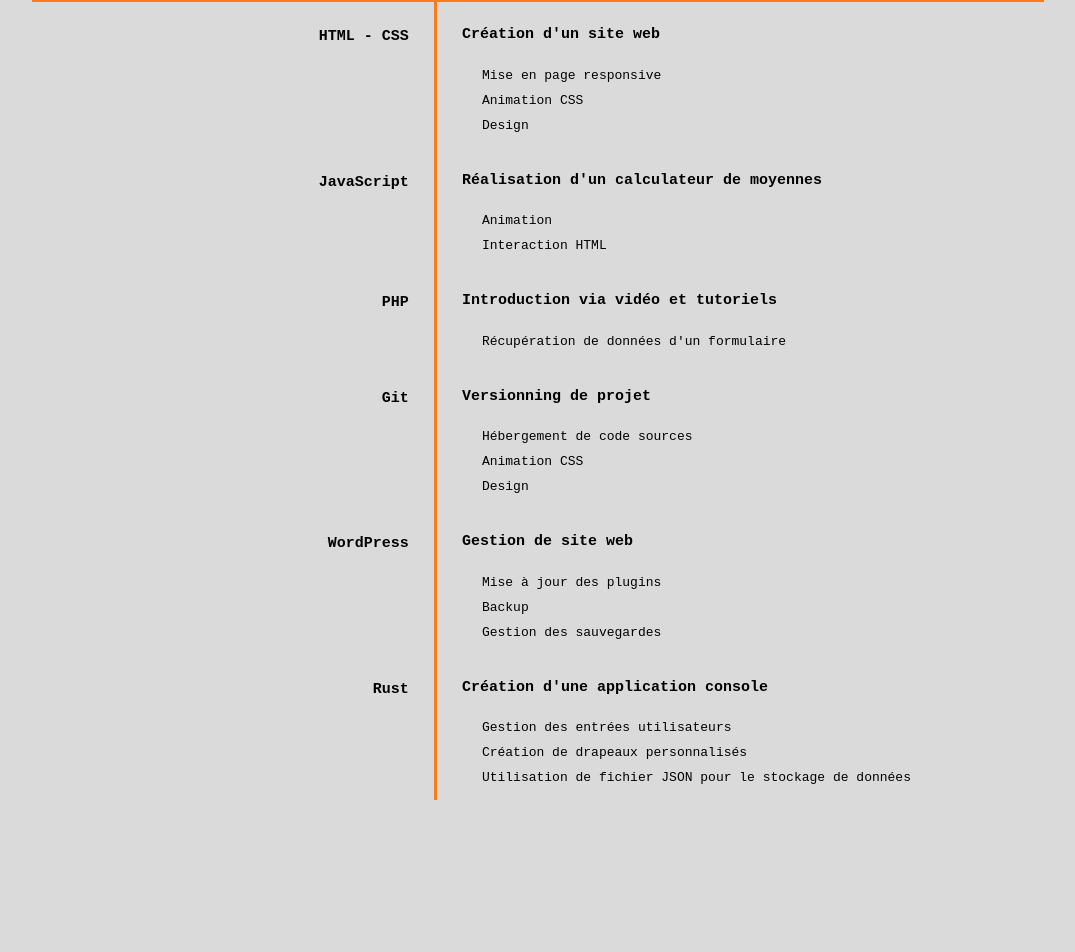
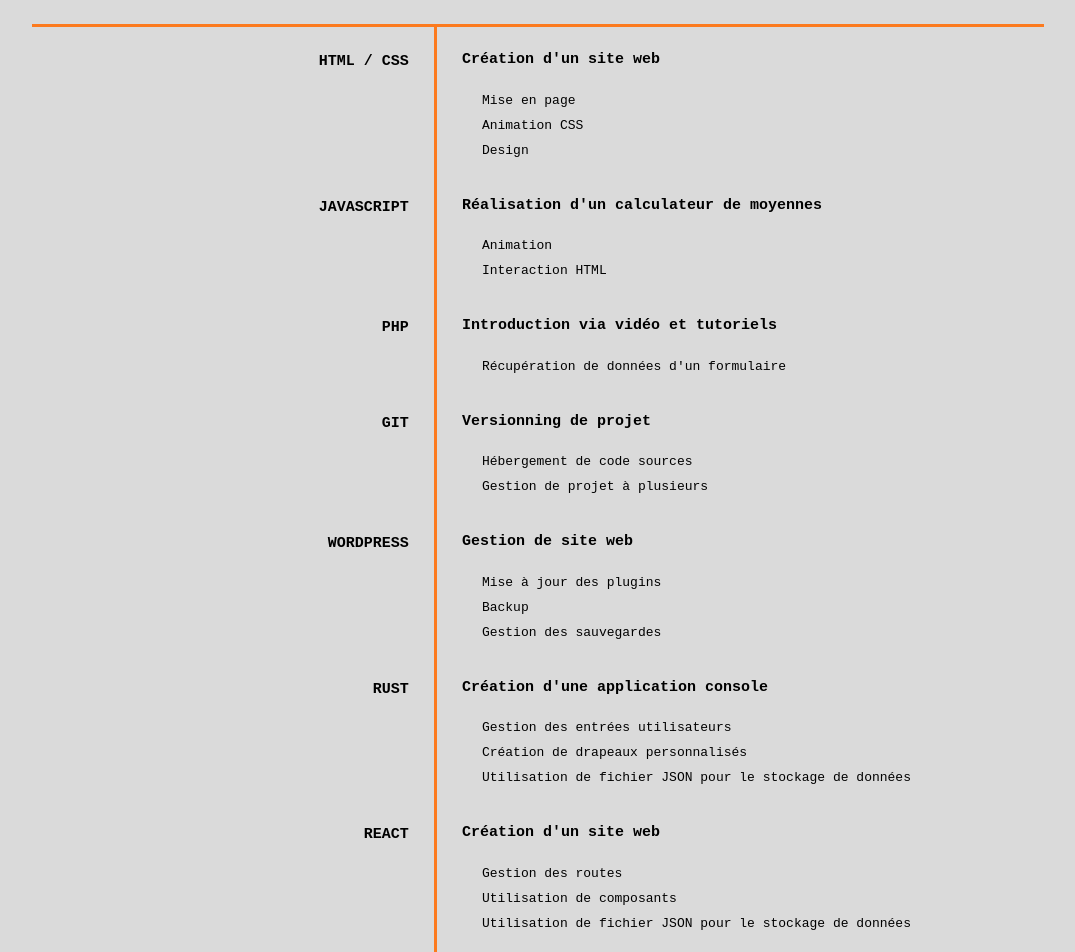
Before and after one commit to ColinRgm/myReactPortfolio, a React (Vite) app: page /parcours in a window 1280 px wide. Shown: the part 932-1884 px from the top of the page, without its empty margins (102-1177 px from the left). Before the commit the page ends 1832 px from the top, so only its background shows below. Built offline with nearby package versions, Linux system fonts and the light colour scheme.

Commit message:
refactor: move the data for skills and parcours in two differents json files

```diff
--- /dev/null
+++ b/src/datas/Parcours/Parcours.json
@@ -0,0 +1,40 @@
+[
+  {
+    "information": "Depuis Août 2021",
+    "title": "Apprenti Informaticien développement d'application",
+    "description": [
+      "Jobtrek School, Lausanne (1ère année) \n",
+      "E-Novinfo, Marin-Epagnier (2ème et 3ème année) \n",
+      "Solutions KLÄY, Chavornay (3ème année) \n",
+      "Jobtrek School, Lausanne (4ème année)"
+    ]
+  },
+  {
+    "information": "Janvier 2019 - Juillet 2021",
+    "title": "Mesure d'insertion",
+    "description": [
+      "Jobtrek, Yverdon-les-Bains \n",
+      "Jobtrek, Morges"
+    ]
+  },
+  {
+    "information": "Août 2017 - Avril 2018",
+    "title": "Apprenti Peintre en carrosserie",
+    "description": "Carosserie David Piguet, Le Brassus"
+  },
+  {
+    "information": "Septembre 2016 - Février 2017",
+    "title": "Séjour linguistique",
+    "description": "EF, Brisbane"
+  },
+  {
+    "information": "Août 2015 - Juin 2016",
+    "title": "Apprenti Dessinateur en microtechnique",
+    "description": "ETVJ, Le Sentier"
+  },
+  {
+    "information": "Juin 2015",
+    "title": "Fin de scolarité",
+    "description": "École secondaire, Le Sentier (VSO)"
+  }
+]
--- /dev/null
+++ b/src/datas/Parcours/Skills.json
@@ -0,0 +1,67 @@
+[
+  {
+    "information": "HTML / CSS",
+    "title": "Création d'un site web",
+    "description": [
+      "Mise en page \n",
+      "Animation CSS \n",
+      "Design"
+    ]
+  },
+  {
+    "information": "JAVASCRIPT",
+    "title": "Réalisation d'un calculateur de moyennes",
+    "description": [
+      "Animation \n",
+      "Interaction HTML"
+    ]
+  },
+  {
+    "information": "PHP",
+    "title": "Introduction via vidéo et tutoriels",
+    "description": "Récupération de données d'un formulaire"
+  },
+  {
+    "information": "GIT",
+    "title": "Versionning de projet",
+    "description":[
+      "Hébergement de code sources \n",
+      "Gestion de projet à plusieurs"
+    ]
+  },
+  {
+    "information": "WORDPRESS",
+    "title": "Gestion de site web",
+    "description": [
+      "Mise à jour des plugins \n",
+      "Backup \n",
+      "Gestion des sauvegardes"
+    ]
+  },
+  {
+    "information": "RUST",
+    "title": "Création d'une application console",
+    "description": [
+      "Gestion des entrées utilisateurs \n",
+      "Création de drapeaux personnalisés \n",
+      "Utilisation de fichier JSON pour le stockage de données"
+    ]
+  },
+  {
+    "information": "REACT",
+    "title": "Création d'un site web",
+    "description": [
+      "Gestion des routes \n",
+      "Utilisation de composants \n",
+      "Utilisation de fichier JSON pour le stockage de données"
+    ]
+  },
+  {
+    "information": "REACT NATIVE",
+    "title": "Création d'une application mobile (en cours)",
+    "description": [
+      "Création de page \n",
+      "Design"
+    ]
+  }
+]
--- a/src/pages/ParcoursPage.jsx
+++ b/src/pages/ParcoursPage.jsx
@@ -1,5 +1,9 @@
 // Import des composants
 import MyParcours from "../components/parcoursComponents/MyParcours.jsx";
+
+//Import de datas
+import skills from "../datas/Parcours/Skills.json";
+import parcours from "../datas/Parcours/Parcours.json";
 
 function ParcoursPage() {
 
@@ -31,46 +35,17 @@
 
                 <p style={ content.grid.titleStyle }>PARCOURS</p>
 
-                <MyParcours
-                    information="Depuis Août 2021"
-                    title="Apprenti Informaticien développement d'application"
-                    description={
-                        "Jobtrek School, Lausanne (1ère année) \n" +
-                        "E-Novinfo, Marin-Epagnier (2ème et 3ème année) \n" +
-                        "Solutions KLÄY, Chavornay (3ème année) \n" +
-                        "Jobtrek School, Lausanne (4ème année)"
-                    }
-                />
+                {
+                    parcours.map((parcour, index) => (
+                        <MyParcours
+                            key={ index }
+                            information={ parcour.information }
+                            title={ parcour.title }
+                            description={ parcour.description }
+                        />
+                    ))
+                }
 
-                <MyParcours
-                    information="Janvier 2019 - Juillet 2021"
-                    title="Mesure d'insertion"
-                    description="Jobtrek, Yverdon-les-Bains"
-                />
-
-                <MyParcours
-                    information="Août 2017 - Avril 2018"
-                    title="Apprenti Peintre en carrosserie"
-                    description="Carosserie David Piguet, Le Brassus"
-                />
-
-                <MyParcours
-                    information="Septembre 2016 - Février 2017"
-                    title="Séjour linguistique"
-                    description="EF, Brisbane"
-                />
-
-                <MyParcours
-                    information="Août 2015 - Juin 2016"
-                    title="Apprenti Dessinateur en microtechnique"
-                    description="ETVJ, Le Sentier"
-                />
-
-                <MyParcours
-                    information="Juin 2015"
-                    title="Fin de scolarité"
-                    description="École secondaire, Le Sentier (VSO)"
-                />
 
             </div>
 
@@ -79,62 +54,16 @@
 
                 <p style={ content.grid.titleStyle }>COMPETENCES INFORMATIQUE</p>
 
-                <MyParcours
-                    information="HTML - CSS"
-                    title="Création d'un site web"
-                    description={
-                        "Mise en page responsive \n" +
-                        "Animation CSS \n" +
-                        "Design \n"
-                    }
-                />
-
-                <MyParcours
-                    information="JavaScript"
-                    title="Réalisation d'un calculateur de moyennes"
-                    description={
-                        "Animation \n" +
-                        "Interaction HTML"
-                    }
-                />
-
-                <MyParcours
-                    information="PHP"
-                    title="Introduction via vidéo et tutoriels"
-                    description={
-                        "Récupération de données d'un formulaire"
-                    }
-                />
-
-                <MyParcours
-                    information="Git"
-                    title="Versionning de projet"
-                    description={
-                        "Hébergement de code sources \n" +
-                        "Animation CSS \n" +
-                        "Design \n"
-                    }
-                />
-
-                <MyParcours
-                    information="WordPress"
-                    title="Gestion de site web"
-                    description={
-                        "Mise à jour des plugins \n" +
-                        "Backup \n" +
-                        "Gestion des sauvegardes"
-                    }
-                />
-
-                <MyParcours
-                    information="Rust"
-                    title="Création d'une application console"
-                    description={
-                        "Gestion des entrées utilisateurs \n" +
-                        "Création de drapeaux personnalisés \n" +
-                        "Utilisation de fichier JSON pour le stockage de données"
-                    }
-                />
+                {
+                    skills.map((skill, index) => (
+                        <MyParcours
+                            key={ index }
+                            information={ skill.information }
+                            title={ skill.title }
+                            description={ skill.description }
+                        />
+                    ))
+                }
 
             </div>
 
--- a/src/pages/PassionsPage.jsx
+++ b/src/pages/PassionsPage.jsx
@@ -2,7 +2,7 @@
 import MyPassion from "../components/passionsComponents/MyPassion.jsx";
 
 // Import de datas
-import passionsDatas from "../datas/Passions.json";
+import passionsDatas from "../datas/Passions/Passions.json";
 
 function PassionsPage() {
 
--- a/src/pages/ProjectsPage.jsx
+++ b/src/pages/ProjectsPage.jsx
@@ -3,7 +3,7 @@
 import MyProject from "../components/projectComponents/MyProject.jsx";
 
 // Import de datas
-import projectsDatas from "../datas/Projects.json";
+import projectsDatas from "../datas/Projets/Projects.json";
 
 function ProjectsPage() {
 
```
Also changed, not shown: src/datas/Forms.json (deleted), src/datas/Passions/Passions.json (renamed from src/datas/Passions.json), src/datas/Projets/Projects.json (renamed from src/datas/Projects.json).
